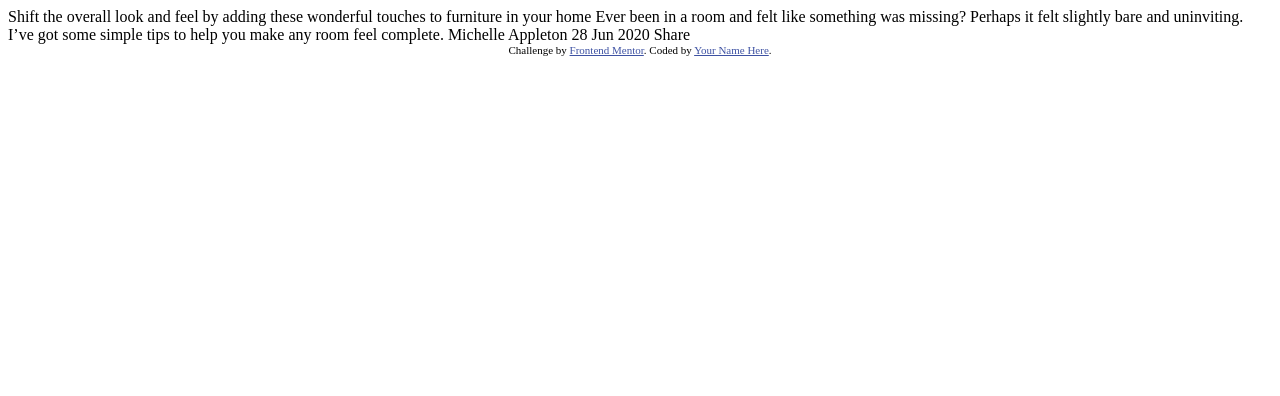
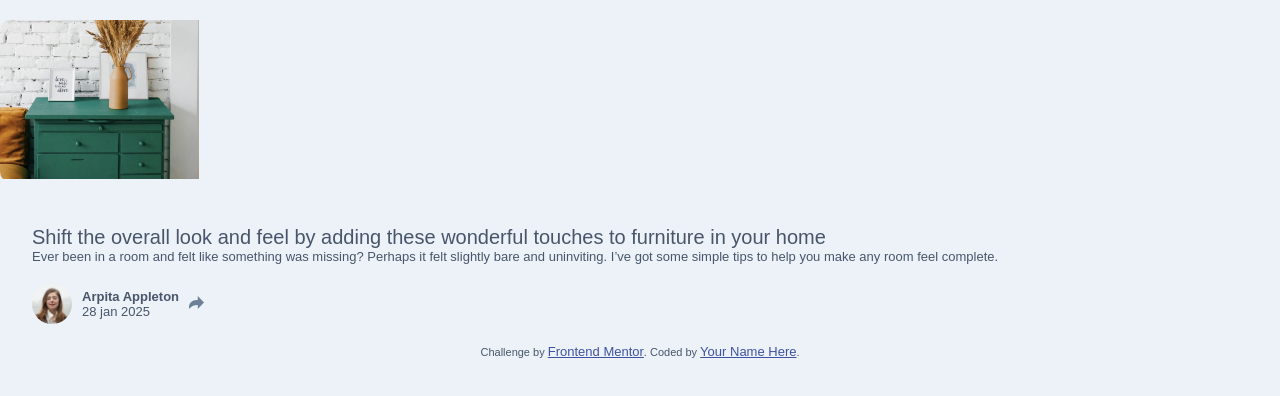
Before and after one commit to Arpitvishwakarma16/ARPIT-FIRST-UI-CHALLENGE, a plain HTML site: page index.html in a window 1280 px wide. Drawn offline with Linux system fonts and the light colour scheme.

Commit message:
first- class -English

```diff
--- a/index.html
+++ b/index.html
@@ -13,20 +13,52 @@
     .attribution { font-size: 11px; text-align: center; }
     .attribution a { color: hsl(228, 45%, 44%); }
   </style>
+  <link rel="stylesheet" type="text/css" href="style.css">
 </head>
+<main>
+  <div class="card">
+    <div class="card-image">
+      <img src="images/drawers.jpg">
+    </div>
+
+  </div>
+</main>
+<main class="card-main">
+  <div class=" card-content">
+    <h1> Shift the overall look and feel by adding these wonderful
+      touches to furniture in your home</h1>
+      <p>Ever been in a room and felt like something was missing? Perhaps
+        it felt slightly bare and uninviting. I’ve got some simple tips
+        to help you make any room feel complete.
+      </p>
+  </div>
+  <div class="card-user">
+    <div class="user">
+      <img src="images/avatar-michelle.jpg">
+      <div class="user-info">
+        <p>Arpita Appleton</p>
+        <P> 28 jan 2025</P>
+      </div>
+      <div class="Share">
+        <div class="icon-share">
+          <svg  xmlns="http://www.w3.org/2000/svg" width="15" height="13"><path class="i-share" fill="#6E8098" d="M15 6.495L8.766.014V3.88H7.441C3.33 3.88 0 7.039 0 10.936v2.049l.589-.612C2.59 10.294 5.422 9.11 8.39 9.11h.375v3.867L15 6.495z"/></svg>
+
+        </div>
+        <div class="network">
+            <p> shere </p>
+            <div class="icon network">
+              <a href="#"><svg xmlns="http://www.w3.org/2000/svg" width="20" height="20"><path fill="#FFF" d="M10 0C4.478 0 0 4.477 0 10c0 4.237 2.636 7.855 6.356 9.312-.088-.791-.167-2.005.035-2.868.182-.78 1.172-4.97 1.172-4.97s-.299-.6-.299-1.486c0-1.39.806-2.428 1.81-2.428.852 0 1.264.64 1.264 1.408 0 .858-.545 2.14-.828 3.33-.236.995.5 1.807 1.48 1.807 1.778 0 3.144-1.874 3.144-4.58 0-2.393-1.72-4.068-4.177-4.068-2.845 0-4.515 2.135-4.515 4.34 0 .859.331 1.781.745 2.281a.3.3 0 01.069.288l-.278 1.133c-.044.183-.145.223-.335.134-1.249-.581-2.03-2.407-2.03-3.874 0-3.154 2.292-6.052 6.608-6.052 3.469 0 6.165 2.473 6.165 5.776 0 3.447-2.173 6.22-5.19 6.22-1.013 0-1.965-.525-2.291-1.148l-.623 2.378c-.226.869-.835 1.958-1.244 2.621.937.29 1.931.446 2.962.446 5.522 0 10-4.477 10-10S15.522 0 10 0z"/></svg></a>
+              <a href="#"><svg xmlns="http://www.w3.org/2000/svg" width="20" height="17"><path fill="#FFF" d="M20 2.172a8.192 8.192 0 01-2.357.646 4.11 4.11 0 001.804-2.27 8.22 8.22 0 01-2.605.996A4.096 4.096 0 0013.847.248c-2.65 0-4.596 2.472-3.998 5.037A11.648 11.648 0 011.392 1a4.109 4.109 0 001.27 5.478 4.086 4.086 0 01-1.858-.513c-.045 1.9 1.318 3.679 3.291 4.075a4.113 4.113 0 01-1.853.07 4.106 4.106 0 003.833 2.849A8.25 8.25 0 010 14.658a11.616 11.616 0 006.29 1.843c7.618 0 11.922-6.434 11.663-12.205A8.354 8.354 0 0020 2.172z"/></svg></a>
+              <a href="#"><svg xmlns="http://www.w3.org/2000/svg" width="20" height="20"><path fill="#FFF" d="M18.896 0H1.104C.494 0 0 .494 0 1.104v17.793C0 19.506.494 20 1.104 20h9.58v-7.745H8.076V9.237h2.606V7.01c0-2.583 1.578-3.99 3.883-3.99 1.104 0 2.052.082 2.329.119v2.7h-1.598c-1.254 0-1.496.597-1.496 1.47v1.928h2.989l-.39 3.018h-2.6V20h5.098c.608 0 1.102-.494 1.102-1.104V1.104C20 .494 19.506 0 18.896 0z"/></svg></a>
+            </div>
+
+        </div>
+    </div>
+  </div>
+</main>
 <body>
 
-  Shift the overall look and feel by adding these wonderful
-  touches to furniture in your home
 
-  Ever been in a room and felt like something was missing? Perhaps
-  it felt slightly bare and uninviting. I’ve got some simple tips
-  to help you make any room feel complete.
-
-  Michelle Appleton
-  28 Jun 2020
-
-  Share
 
   <div class="attribution">
     Challenge by <a href="https://www.frontendmentor.io?ref=challenge" target="_blank">Frontend Mentor</a>.
--- /dev/null
+++ b/style.css
@@ -0,0 +1,136 @@
+ :root{
+--Very-dark-Grayish-Blue: hsl(217, 19%, 35%);
+--Desaturated-Dark-Blue: hsl(214, 17%, 51%);
+--Grayish-Blue: hsl(212, 23%, 69%);
+--Light-Grayish-Blue: hsl(210, 46%, 95%);
+
+}
+
+* {
+   margin: 0;
+   padding: 0;
+   box-sizing: border-box;
+   font-family: 'manrope', sans-serif;
+   font-weight: 500;
+   font-size: 13px;
+   color: var(--Very-dark-Grayish-Blue);
+}
+
+html , body {
+    width: 100%;
+    height: auto;
+    background: var(--Light-Grayish-Blue);
+
+}
+body {
+    padding: 20px 0;
+    display: flex;
+    flex-direction: column;
+    justify-content: space-between;
+}
+h1 {
+    font-size: 20px;
+    font-weight: 200;
+}
+img {
+    height: 100%;
+    width: 100%;
+}
+
+.main {
+    width: 100%;
+    min-height: 100vh;
+    display: flex;
+    justify-content: center;
+    align-items: center;
+}
+
+.card {
+    width: 25.16rex;
+    border-radius: 10px;
+}
+.card-image {
+    overflow: hidden;
+    width: 15.3rem;
+    border-radius: 10px 0 0 10px;
+}
+.card-main {
+     padding: 44px 32px 0;
+}
+.card-contant > p {
+    font-size: 1.1rem;
+    padding: 24px 0;
+    line-height: 1.5rem;
+}
+
+.card-user {
+    position: relative;
+    width: 100%;
+    padding: 20px 0;
+    display: flex;
+    justify-content: space-between;
+    align-items: center;
+}
+.user {
+    display: flex;
+    align-items: center;
+}
+
+.user > img {
+    width: 40px;
+    height: 40px;
+    border-radius: 50%;
+    margin-right: 10px;
+}
+
+.user-info > p:first-child {
+    font-weight: 700;
+}
+ .user-info > p:last-child {
+    font-weight: 100;
+ }
+ .icon-share {
+    padding: absolute;
+    z-index: 5;
+    background-color: var(--Light-Grayish-Blue);
+    padding: 10px;
+    border-radius: 50%;
+    cursor: pointer;
+ }
+ .icon-share:hover .i-share{
+    fill: var(--Grayish-Blue);
+    transition: background 100ms linear;
+
+ }
+
+ .network {
+    position: absolute;
+    top: 5px;
+    left: -32px;
+    width: 25rem;
+    height: 75px;
+    padding: 2rem;
+    border-radius:  0 0 10px 10px;
+    background: var(--Very-dark-Grayish-Blue);
+    display: flex;
+    align-items: center;
+    visibility: hidden;
+    z-index: 1;
+
+ }
+
+ .network p {
+    font-size: 1.3rem;
+    font-weight: 100;
+    color: var(--Grayish-Blue);
+    margin-right: 10px;
+    text-transform: uppercase;
+    letter-spacing: 3px;
+ }
+ .icon-network a  svg{
+    color: white;
+    font-size: 1.7rem;
+    margin: auto;
+
+
+ }
```
